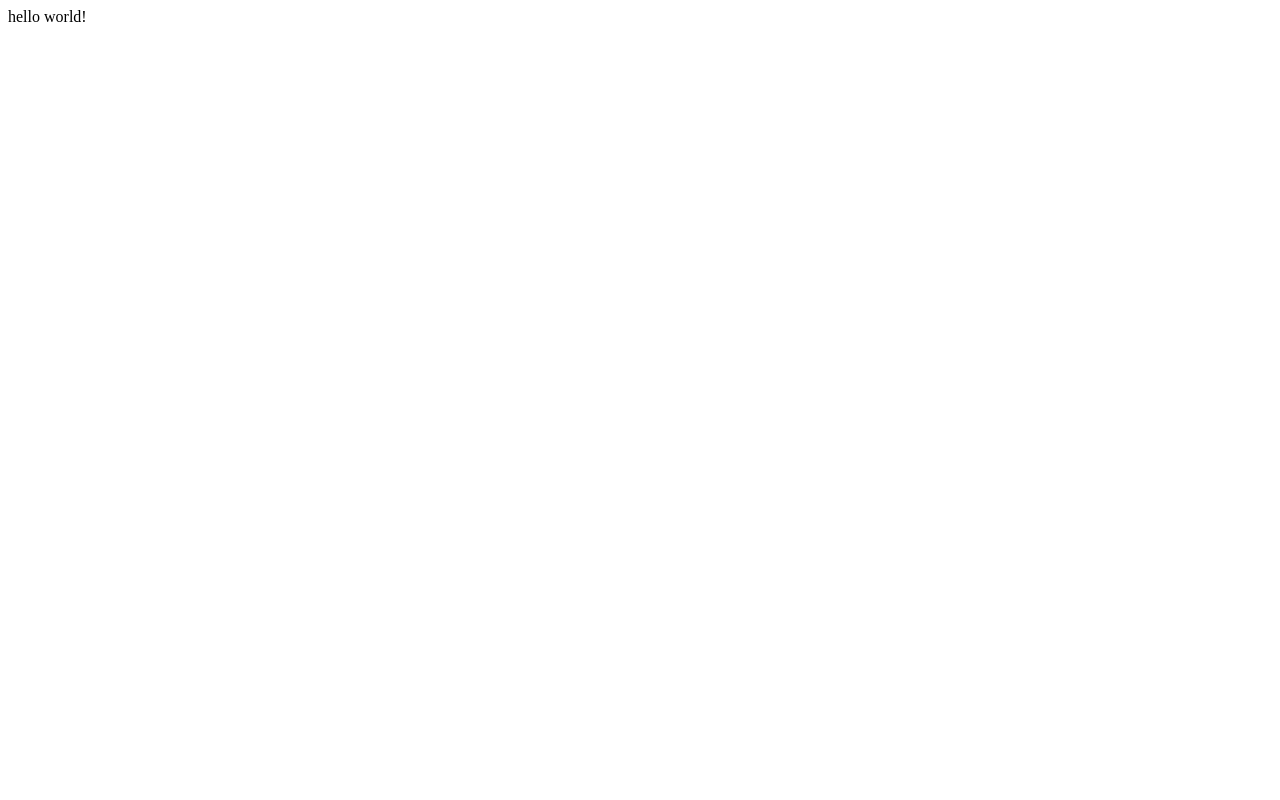
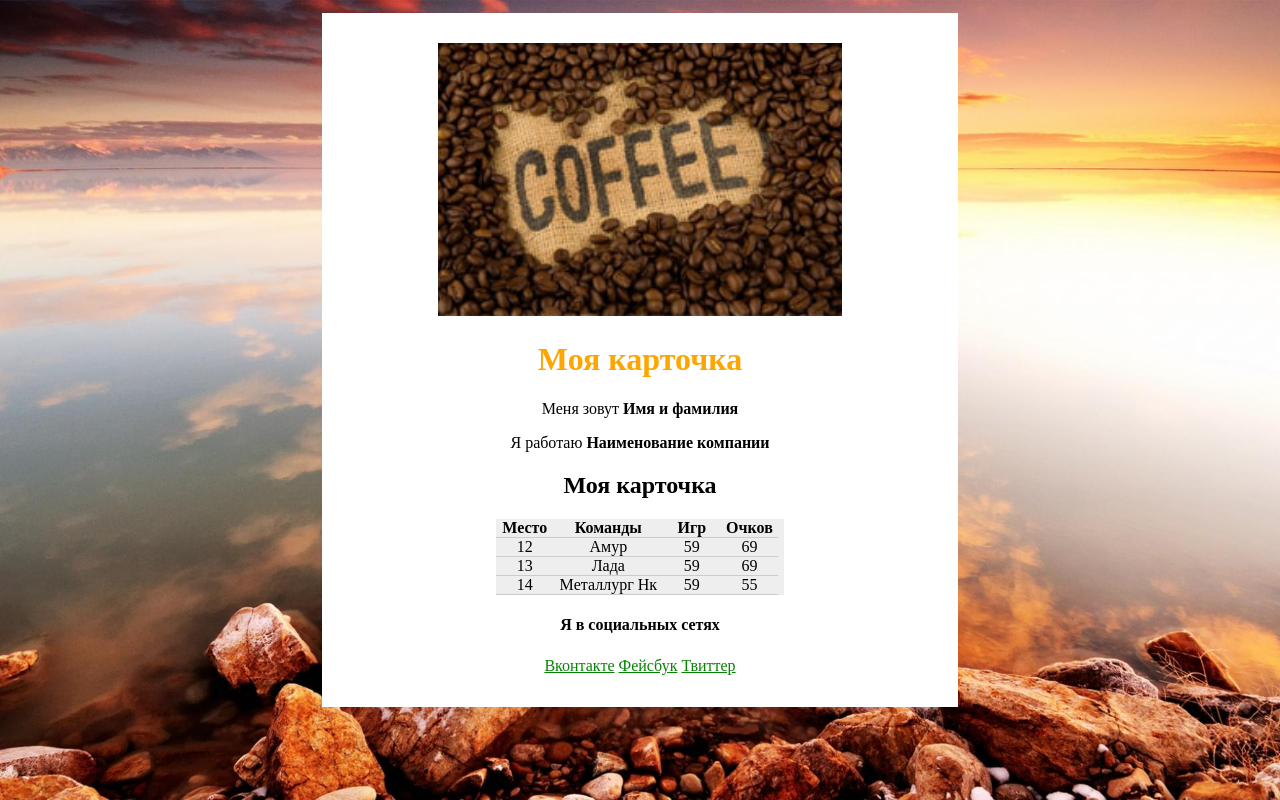
Before and after one commit to buccaneer33/frontend-test, a plain HTML site: page index.html in a window 1280 px wide. Drawn offline with Linux system fonts and the light colour scheme.

Commit message:
ready to work

```diff
--- a/index.html
+++ b/index.html
@@ -1 +1,87 @@
-hello world!
+<!DOCTYPE html>
+<html>
+  <head>
+    <meta charset="utf-8">
+    <title>Домашнее задание HTML</title>
+    <link href="style.css" rel="stylesheet">
+  </head>
+  <body>
+
+    <div class="header">
+      <div class="image">
+        <img src="img/1.jpg" alt="текст" height="70%" width="70%">
+      </div><!--image-->
+      <div class="main">
+        <H1>Моя карточка</H1>
+        <p>Меня зовут  <b>Имя и фамилия</b></p>
+        <p>Я работаю <b>Наименование компании</b></p>
+        <H2>Моя карточка</H2>
+        <div class="flexbox table">
+          <div class="flexbox row">
+            <div>
+                <b>Место</b>
+            </div><!--col1-->
+            <div>
+                <b>Команды</b>
+            </div><!--col2-->
+            <div>
+                <b>Игр</b>
+            </div><!--col3-->
+            <div>
+                <b>Очков</b>
+            </div><!--col4-->
+          </div><!--row1-->
+          <div class="flexbox row">
+            <div>
+              12
+            </div><!--col1-->
+            <div>
+                Амур
+            </div><!--col2-->
+            <div>
+                59
+            </div><!--col3-->
+            <div>
+                69
+            </div><!--col4-->
+          </div><!--row2-->
+          <div class="flexbox row">
+            <div>
+                13
+            </div><!--col1-->
+            <div>
+                Лада
+            </div><!--col2-->
+            <div>
+                59
+            </div><!--col3-->
+            <div>
+                  69
+            </div><!--col4-->
+          </div><!--row3-->
+          <div class="flexbox row">
+            <div>
+                14
+            </div><!--col1-->
+            <div>
+                Металлург Нк
+            </div><!--col2-->
+            <div>
+                59
+            </div><!--col3-->
+            <div>
+                55
+            </div><!--col4-->
+          </div><!--row4-->
+        </div><!--table-->
+        <h4>Я в социальных сетях</h4>
+        <div class="flexbox social">
+            <div><a href="#" >Вконтакте</a></div>
+            <div><a href="#" >Фейсбук</a></div>
+            <div><a href="#" >Твиттер</a></div>
+        </div>
+      </div>
+    </div>
+
+  </body>
+</html>
--- /dev/null
+++ b/style.css
@@ -0,0 +1,115 @@
+body{
+  margin: 0;
+  padding: 1% 5%;
+  height: 98%;
+  width: 90%;
+  justify-content: center;
+  align-items: center;
+  background-image: url(img/hq.jpg);
+  background-color: #c7b39b;
+  background-attachment: fixed;
+  background-repeat: no-repeat;
+  background-size: cover;
+  background-position: center;
+
+
+}
+.header{
+  margin: 0 auto;
+  padding: 30px;
+  width: 50%;
+  background-color: #ffffff;
+
+}
+.main{
+  margin: 0 auto;
+  padding: 0;
+  text-align: center;
+
+}
+.image{
+  text-align: center;
+}
+.main>H1{
+  color: #FFA500;
+}
+.flexbox{
+  display: -webkit-box;
+  display: -moz-box;
+  display: -ms-flexbox;
+  display: -webkit-flex;
+  display: flex;
+  /**/
+  -webkit-flex-wrap: wrap;
+	-ms-flex-wrap: wrap;
+  flex-wrap:wrap;
+  /**/
+  -webkit-box-align: center;
+  -moz-box-align: center;
+  -ms-flex-align: center;
+  -webkit-align-items: center;
+  align-items: center;
+  /**/
+}
+.table{
+  -webkit-justify-content: space-around;
+  justify-content:space-around;
+/**/
+  -webkit-box-orient: vertical;
+	-webkit-box-direction: normal;
+	-webkit-flex-direction: column;
+	-ms-flex-direction: column;
+  flex-direction: column;
+  /**/
+  background-color: #EEEEEE;
+  width: 50%;
+  min-width: 180px;
+  margin: 0 auto;
+}
+.row{
+  -webkit-justify-content:flex-start;
+  justify-content: flex-start;
+  /**/
+  -webkit-box-align: flex-start;
+	-webkit-align-items: flex-start;
+	-ms-flex-align: flex-start;
+  align-items: flex-start;
+  /**/
+	-webkit-flex-direction: row;
+	-ms-flex-direction: row;
+  flex-direction: row;
+  /**/
+  float: left;
+  width: 100%;
+}
+.row>div{
+margin: 0;
+min-width: 35px;
+width: 20%;
+border-bottom: 1px solid #ccc;
+color: #000;
+font-size: 2vmin;
+}
+
+.row>div:nth-child(2){
+    min-width: 55px;
+    width: 38%;
+}
+
+.social{
+  -webkit-box-align: center;
+	-webkit-align-items: center;
+	-ms-flex-align: center;
+  justify-content:center;
+  /**/
+  -webkit-flex-direction: row;
+  -ms-flex-direction: row;
+  flex-direction: row;
+
+}
+.social>div{
+  margin: 2px;
+}
+.social a{
+    color: #068304;
+}
```
Also changed, not shown: testing.html (deleted, +0 -1 lines), testing2.html (deleted, +0 -2 lines), img/1.jpg (added), img/hq.jpg (added), testing.txt (deleted), 2 other files.
